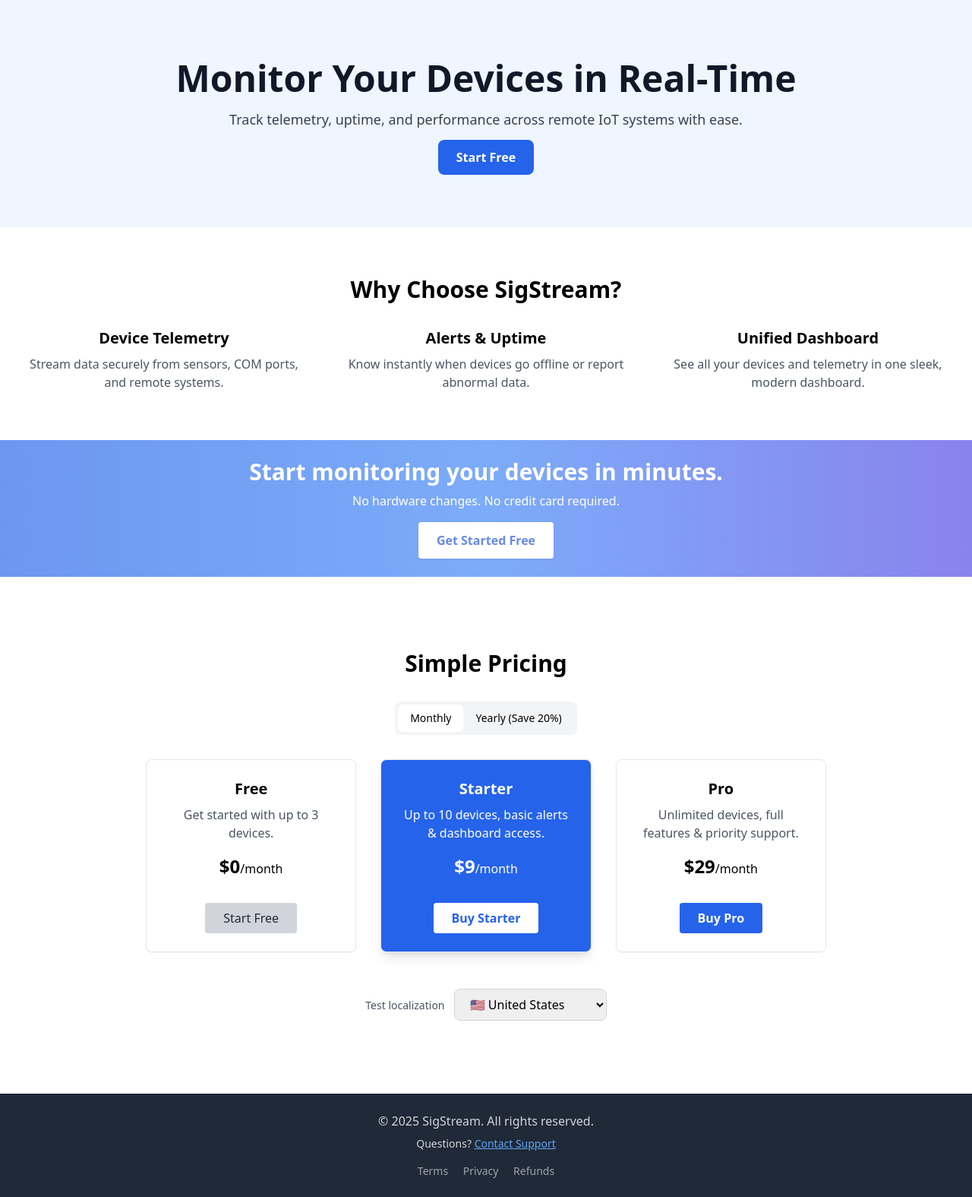
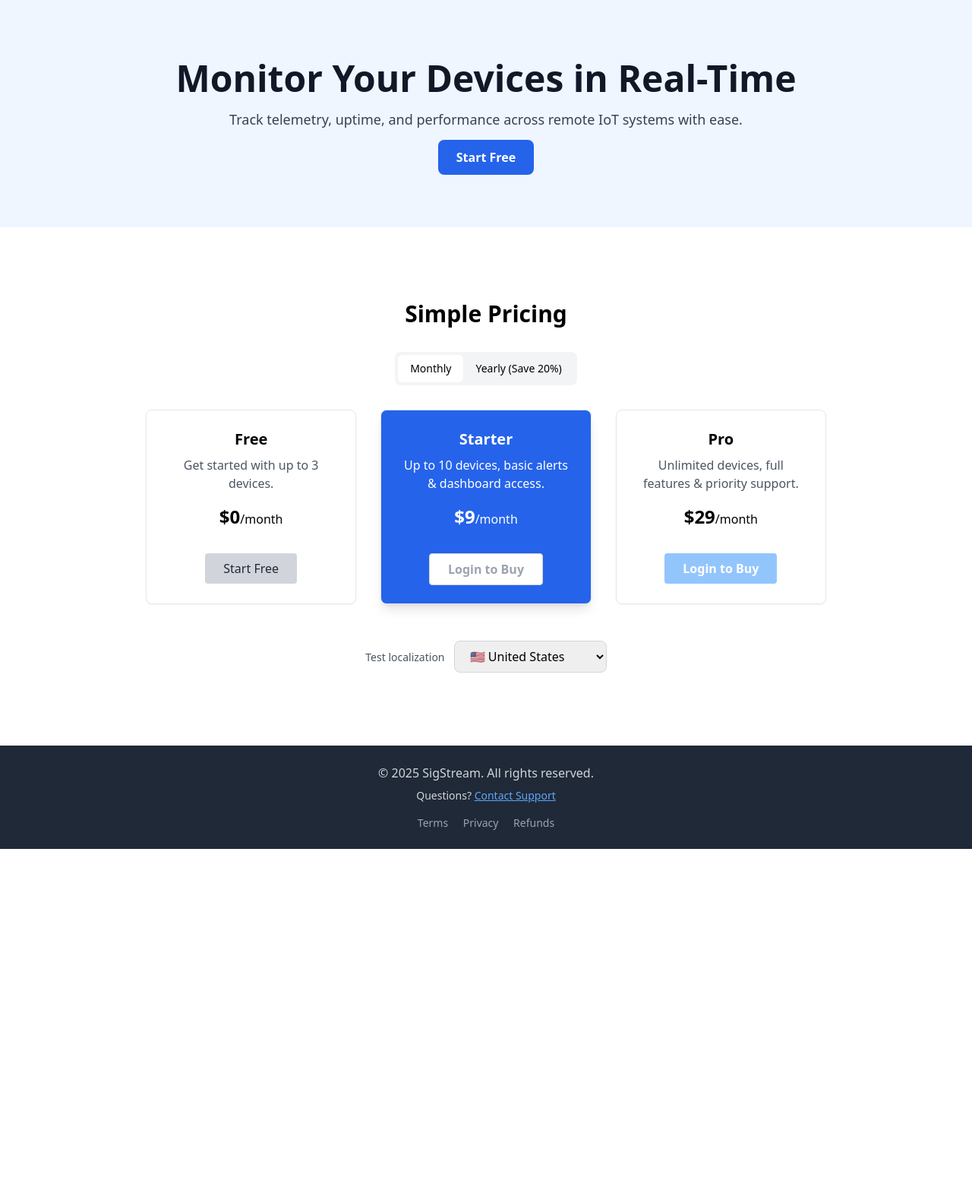
Before and after one commit to TrevorKuhlmann/Sigstream-Cloud, a FastAPI app: page / in a window 1280 px wide. Shown: the part 81-1656 px from the top of the page at 76% size. After the commit the page ends 1198 px from the top, so only its background shows below. Run offline with FastAPI, Linux system fonts and the light colour scheme; some libraries are stand-ins or nearby versions.

Commit message:
landing page update

```diff
--- a/templates/landing.html
+++ b/templates/landing.html
@@ -1,15 +1,16 @@
 <!DOCTYPE html>
 <html lang="en">
 <head>
-    <meta charset="UTF-8">
-    <meta name="viewport" content="width=device-width, initial-scale=1">
+    <meta charset="UTF-8" />
+    <meta name="viewport" content="width=device-width, initial-scale=1" />
     <title>SigStream - Remote Device Monitoring</title>
-    <meta name="description" content="Monitor remote IoT, telecom, and cold storage devices in real-time. Fast, reliable, and lightweight SaaS.">
-    <meta property="og:title" content="SigStream">
-    <meta property="og:description" content="Track uptime, alerts, and performance from anywhere.">
-    <meta property="og:image" content="/static/img/sigstream-logo.png">
-    <meta name="theme-color" content="#1e40af">
-    <link rel="icon" href="/static/favicon.ico" type="image/x-icon">
+    <meta name="description" content="Monitor remote IoT, telecom, and cold storage devices in real-time. Fast, reliable, and lightweight SaaS." />
+    <meta property="og:title" content="SigStream" />
+    <meta property="og:description" content="Track uptime, alerts, and performance from anywhere." />
+    <meta property="og:image" content="/static/img/sigstream-logo.png" />
+    <meta name="theme-color" content="#1e40af" />
+    <link rel="icon" href="/static/favicon.ico" type="image/x-icon" />
+
     <script src="https://cdn.tailwindcss.com"></script>
     <script src="https://cdn.paddle.com/paddle/v2/paddle.js"></script>
 
@@ -96,7 +97,9 @@
     });
     </script>
 </head>
+
 <body>
+    <!-- Header -->
     <header class="flex items-center justify-between px-8 py-4 bg-white shadow">
         <div class="flex items-center">
             <img src="/static/img/sigstream-logo.png" alt="SigStream Logo" class="h-12 w-12 mr-2 rounded" />
@@ -113,62 +116,58 @@
         </div>
     </header>
 
-    <section class="bg-blue-50 py-20">
-        <div class="container mx-auto text-center px-6">
+    <!-- Hero -->
+    <section class="bg-blue-50 py-20 text-center px-6">
         <h1 class="text-4xl md:text-5xl font-bold text-gray-900">Monitor Your Devices in Real-Time</h1>
         <p class="mt-4 text-lg text-gray-700">Track telemetry, uptime, and performance across remote IoT systems with ease.</p>
         <div class="mt-6">
             <a href="#pricing" class="px-6 py-3 bg-blue-600 hover:bg-blue-700 text-white rounded-lg font-semibold transition duration-300">Start Free</a>
         </div>
-        </div>
     </section>
 
-    <section class="py-16 bg-white">
-        <div class="container mx-auto px-6 text-center">
-            <h2 class="text-3xl font-bold mb-8">Why Choose SigStream?</h2>
-            <div class="grid grid-cols-1 md:grid-cols-3 gap-10">
-                <div><h3 class="text-xl font-semibold mb-2">Device Telemetry</h3><p class="text-gray-600">Stream data securely from sensors, COM ports, and remote systems.</p></div>
-                <div><h3 class="text-xl font-semibold mb-2">Alerts & Uptime</h3><p class="text-gray-600">Know instantly when devices go offline or report abnormal data.</p></div>
-                <div><h3 class="text-xl font-semibold mb-2">Unified Dashboard</h3><p class="text-gray-600">See all your devices and telemetry in one sleek, modern dashboard.</p></div>
-            </div>
-        </div>
-    </section>
-
-    <section class="bg-gradient-to-r from-blue-600 via-blue-500 to-indigo-600 text-white py-6 animate-pulse">
-        <div class="container mx-auto px-6 text-center">
-            <h2 class="text-2xl md:text-3xl font-semibold">Start monitoring your devices in minutes.</h2>
-            <p class="mt-2 text-sm md:text-base">No hardware changes. No credit card required.</p>
-            <div class="mt-4">
-                <a href="/register-form" class="inline-block bg-white text-blue-700 font-bold px-6 py-3 rounded shadow hover:bg-gray-100 transition">Get Started Free</a>
-            </div>
-        </div>
-    </section>
-
-    <section id="pricing" class="py-24 bg-white">
-        <div class="container mx-auto px-6 text-center">
+    <!-- Pricing -->
+    <section id="pricing" class="py-24 bg-white text-center">
         <h2 class="text-3xl font-bold mb-8">Simple Pricing</h2>
         <div class="inline-flex items-center bg-gray-100 rounded-lg p-1 mb-8">
             <button id="monthlyBtn" class="px-4 py-2 rounded-md text-sm bg-white" onclick="updateBillingCycle('month')">Monthly</button>
             <button id="yearlyBtn" class="px-4 py-2 rounded-md text-sm" onclick="updateBillingCycle('year')">Yearly (Save 20%)</button>
         </div>
+
         <div class="grid grid-cols-1 md:grid-cols-3 gap-8 max-w-4xl mx-auto">
+            <!-- Free -->
             <div class="border rounded-lg p-6 shadow-sm">
                 <h3 class="text-xl font-semibold mb-2">Free</h3>
                 <p class="text-gray-600 mb-4">Get started with up to 3 devices.</p>
                 <div class="text-2xl font-bold mb-4">$0<span class="text-base font-medium">/month</span></div>
+                {% if user_email %}
+                <a href="/dashboard" class="mt-4 inline-block px-6 py-2 bg-gray-300 text-gray-800 rounded hover:bg-gray-400">Start Free</a>
+                {% else %}
                 <a href="/register-form" class="mt-4 inline-block px-6 py-2 bg-gray-300 text-gray-800 rounded hover:bg-gray-400">Start Free</a>
+                {% endif %}
             </div>
+
+            <!-- Starter -->
             <div class="border rounded-lg p-6 bg-blue-600 text-white shadow-lg">
                 <h3 class="text-xl font-semibold mb-2">Starter</h3>
                 <p class="mb-4">Up to 10 devices, basic alerts & dashboard access.</p>
                 <div class="text-2xl font-bold mb-4"><span id="starter-price">$9</span><span class="text-base font-medium">/month</span></div>
+                {% if user_email %}
                 <button onclick="openCheckout('starter')" class="mt-4 px-6 py-2 bg-white text-blue-600 rounded hover:bg-gray-200 font-semibold transition duration-300">Buy Starter</button>
+                {% else %}
+                <button disabled class="mt-4 px-6 py-2 bg-white text-gray-400 border border-gray-300 rounded font-semibold cursor-not-allowed">Login to Buy</button>
+                {% endif %}
             </div>
+
+            <!-- Pro -->
             <div class="border rounded-lg p-6 shadow-sm">
                 <h3 class="text-xl font-semibold mb-2">Pro</h3>
                 <p class="text-gray-600 mb-4">Unlimited devices, full features & priority support.</p>
                 <div class="text-2xl font-bold mb-4"><span id="pro-price">$29</span><span class="text-base font-medium">/month</span></div>
+                {% if user_email %}
                 <button onclick="openCheckout('pro')" class="mt-4 px-6 py-2 bg-blue-600 text-white rounded hover:bg-blue-700 font-semibold transition duration-300">Buy Pro</button>
+                {% else %}
+                <button disabled class="mt-4 px-6 py-2 bg-blue-300 text-white rounded font-semibold cursor-not-allowed">Login to Buy</button>
+                {% endif %}
             </div>
         </div>
 
@@ -182,12 +181,11 @@
                 <option value="ZA">🇿🇦 South Africa</option>
             </select>
         </div>
-        </div>
     </section>
 
+    <!-- Footer -->
     <footer class="bg-gray-800 text-gray-300 py-6 text-center">
         <p>© 2025 SigStream. All rights reserved.</p>
-
         <p class="text-sm mt-2">Questions? <a href="mailto:admin@sigstreamcloud.com" class="text-blue-400 underline">Contact Support</a></p>
         <div class="mt-4 text-sm">
             <a href="/terms" class="text-gray-400 hover:underline mr-4">Terms</a>
```
Lines whose indentation alone changed are shown as unchanged.
